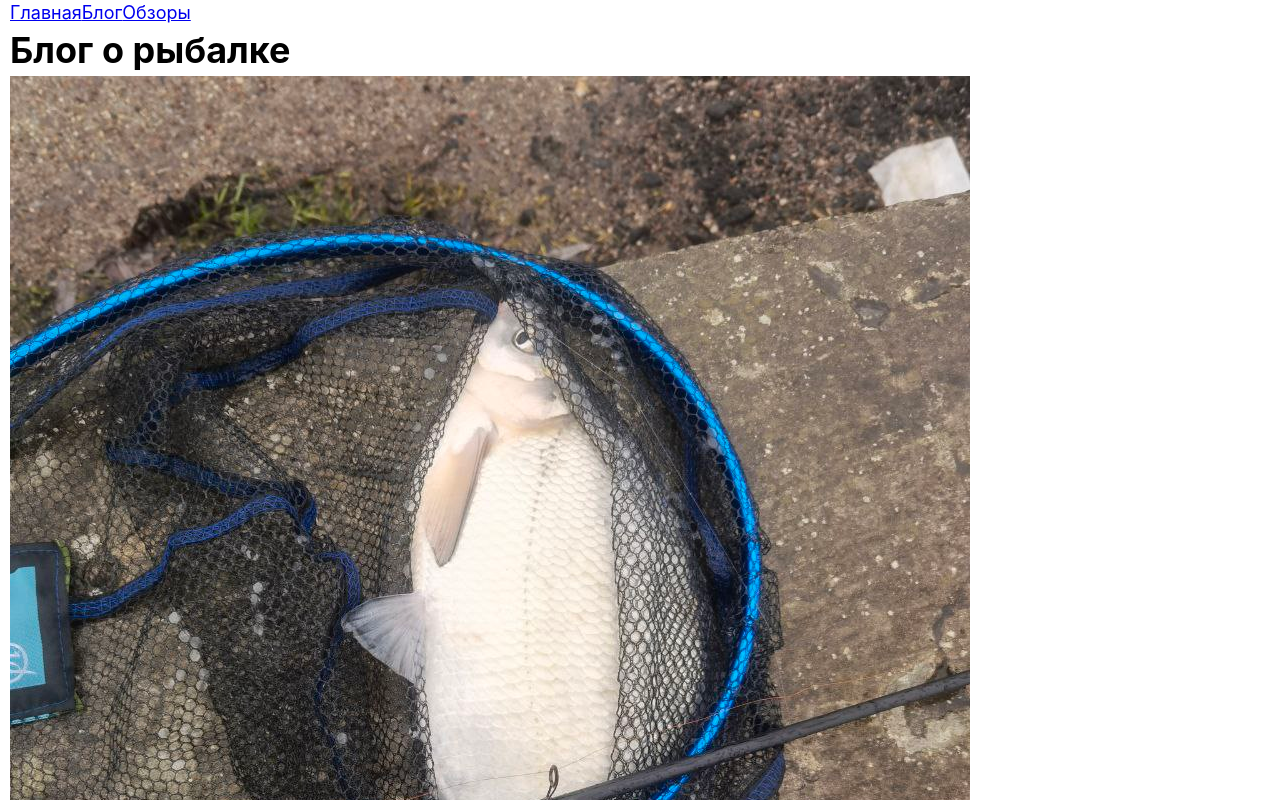
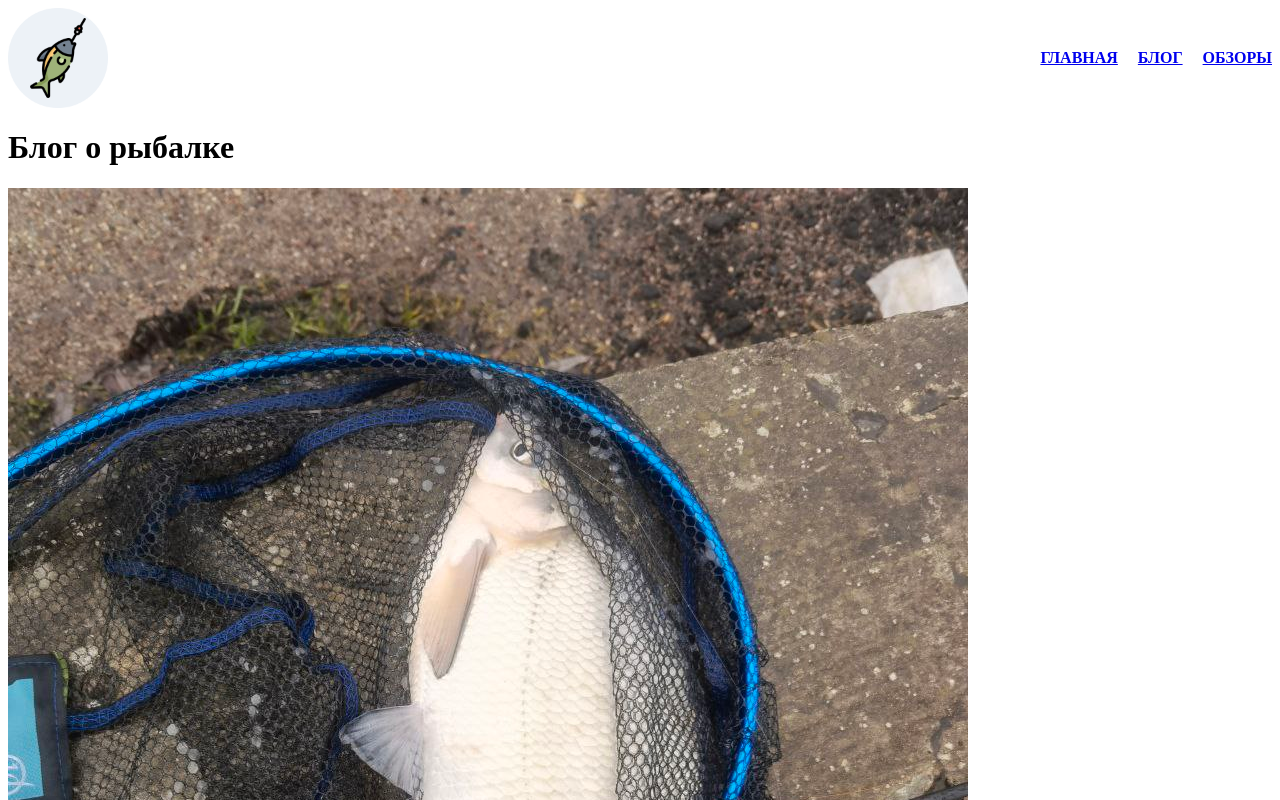
Before and after one commit to alexanderVLG/lovi-rybu, a Gatsby site: page / in a window 1280 px wide. Shown: the top 800 px of the page. Built offline with nearby package versions, Linux system fonts and the light colour scheme; Gatsby itself is replaced by a stand-in of ours.

Commit message:
added new styles

```diff
--- a/gatsby-config.js
+++ b/gatsby-config.js
@@ -9,6 +9,8 @@ module.exports = {
     `gatsby-plugin-sharp`,
     `gatsby-plugin-sass`,
     `gatsby-plugin-mdx`,
+    `gatsby-plugin-emotion`,
+
     {
       resolve: "gatsby-source-filesystem",
       options: {
@@ -16,6 +18,14 @@ module.exports = {
         path: `${__dirname}/blog`,
       }
     },
-    "gatsby-transformer-sharp",
+    `gatsby-transformer-sharp`,
+    {
+      resolve: '@chakra-ui/gatsby-plugin',
+      options: {
+        resetCSS: true,
+        isUsingColorMode: true,
+        isBaseProvider: false,
+      },
+    },
   ],
 }
--- a/package.json
+++ b/package.json
@@ -15,8 +15,14 @@
     "clean": "gatsby clean"
   },
   "dependencies": {
+    "@chakra-ui/gatsby-plugin": "^3.1.1",
+    "@chakra-ui/react": "^2.4.9",
+    "@emotion/react": "^11.10.5",
+    "@emotion/styled": "^11.10.5",
     "@mdx-js/react": "^2.2.1",
+    "framer-motion": "^9.0.2",
     "gatsby": "^5.4.2",
+    "gatsby-plugin-emotion": "^8.6.0",
     "gatsby-plugin-image": "^3.4.0",
     "gatsby-plugin-mdx": "^5.4.0",
     "gatsby-plugin-sass": "^6.4.0",
--- /dev/null
+++ b/src/components/header.js
@@ -0,0 +1,17 @@
+import React from "react";
+import { Box } from "@chakra-ui/react";
+import Nav from "./nav";
+
+const Header = () => {
+  return(
+    <Box as="header"
+      px={[2.5, 5, 10]}
+      bgColor="gray.100"
+      boxShadow='md'
+    >
+      <Nav />
+    </Box>
+  )
+}
+
+export default Header
--- a/src/components/layout.js
+++ b/src/components/layout.js
@@ -1,23 +1,18 @@
 import React from "react";
-import { Link } from "gatsby";
+import {Box, Container} from '@chakra-ui/react';
+import Header from "./header";
 
 const Layout = ({pageTitle, children}) => {
 
   return (
     <>
-      <div className="layout__container">
-        <nav>
-          <ul className="nav__list">
-            <li><Link to="/">Главная</Link></li>
-            <li><Link to="/blog">Блог</Link></li>
-            <li><Link to="/review">Обзоры</Link></li>
-          </ul>
-        </nav>
-        <main>
+      <Header />
+      <Container maxW='container.xl'>
+        <Box as="main">
           <h1>{pageTitle}</h1>
           {children}
-        </main>
-      </div>
+        </Box>
+      </Container>
     </>
   )
 }
--- /dev/null
+++ b/src/components/nav.js
@@ -0,0 +1,31 @@
+import React from 'react';
+import { Link } from "gatsby";
+import {Box, Flex, List, ListItem} from '@chakra-ui/react';
+import { StaticImage } from 'gatsby-plugin-image';
+
+const Nav = () => {
+  return(
+    <Box as="nav">
+      <Flex justify="space-between" alignItems='center'>
+        <Flex alignItems='center'>
+          <Link to='/'>
+            <StaticImage width={100} height={100} src="../images/logo.png" alt='Логотип.' />
+          </Link>
+        </Flex>
+        <List
+          display="flex"
+          alignItems='center'
+          color="teal.500"
+          textTransform='uppercase'
+          fontWeight='700'
+        >
+          <ListItem><Link to="/">Главная</Link></ListItem>
+          <ListItem ml="20px"><Link to="/blog">Блог</Link></ListItem>
+          <ListItem ml="20px"><Link to="/review">Обзоры</Link></ListItem>
+        </List>
+      </Flex>
+    </Box>
+  )
+}
+
+export default Nav
--- a/src/pages/blog/{mdx.frontmatter__slug}.js
+++ b/src/pages/blog/{mdx.frontmatter__slug}.js
@@ -5,7 +5,7 @@ import Layout from "../../components/layout";
 import Seo from "../../components/seo";
 
 const BlogPost = ({data, children}) => {
-  const image = getImage(data.mdx.frontmatter.hero_image)
+  const image = getImage(data.mdx.frontmatter.hero_image);
 
   return (
     <Layout pageTitle={data.mdx.frontmatter.title}>
--- a/src/pages/index.scss
+++ b/src/pages/index.scss
@@ -1,7 +1,3 @@
-@import url("../styles/layout.scss");
-@import url("../styles/blog.scss");
-
-
 :root {
   --alabaster: #EAEDE7ff;
   --green-sheen: #63BCAFff;
@@ -20,35 +16,12 @@ html {
   box-sizing: inherit;
 }
 
-body {
-  margin: 0;
-  font-family: -apple-system, BlinkMacSystemFont, 'Segoe UI', Roboto,
-    Helvetica, Arial, sans-serif, 'Apple Color Emoji',
-    'Segoe UI Emoji', 'Segoe UI Symbol';
-  font-size: 18px;
-  line-height: 1.4;
-  /* remove margin for the main div that Gatsby mounts into */
-  > div {
-    margin-top: 0;
-  }
-}
-h1,
-h2,
-h3,
-h4,
-h5,
-h6 {
-  margin: 0;
-  padding: 0;
-}
-
 ul, ol {
   margin: 0;
   padding: 0;
   list-style: none;
 }
 
-// main page
-.hero__img {
-  max-width: 100%;
+a:hover {
+  text-decoration: underline;
 }
--- a/src/styles/blog.scss
+++ /dev/null
@@ -1,3 +0,0 @@
-.blog__title {
-  color: yellow;
-}
--- a/src/styles/layout.scss
+++ /dev/null
@@ -1,15 +0,0 @@
-.layout__container {
-  margin: 0 auto;
-  width: calc(100% - 20px);
-
-  @media (min-width: 1440px) {
-    max-width: 1400px;
-  }
-
-
-}
-
-.nav__list {
-  display: flex;
-
-}
```
Also changed, not shown: src/pages/404.js (+4 -4 lines), src/images/logo.png (added), 1 other file.
